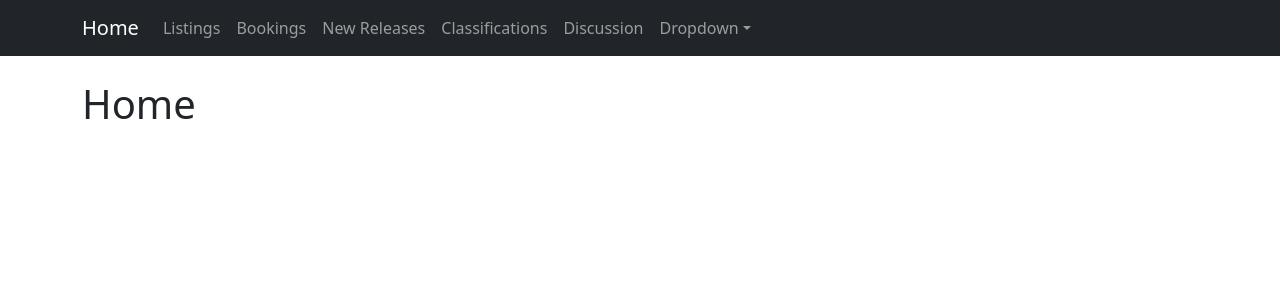
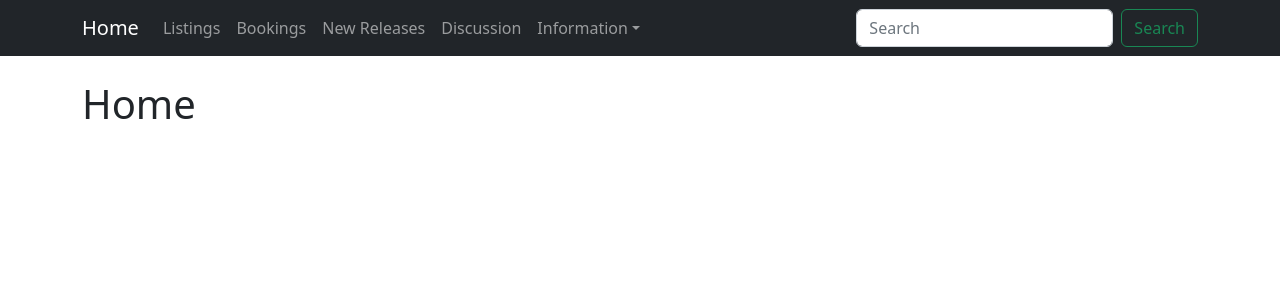
Before and after one commit to tashfeenarshad/DTK_JS-QA_CINEMA, a React (Create React App) app in the folder cinema/: page / in a window 1280 px wide. Shown: the top 300 px of the page. Built offline with nearby package versions, Linux system fonts and the light colour scheme.

Commit message:
Navbar improvements

```diff
--- a/cinema/src/Components/Navbar.jsx
+++ b/cinema/src/Components/Navbar.jsx
@@ -1,7 +1,9 @@
+import Button from 'react-bootstrap/Button';
 import Container from 'react-bootstrap/Container';
 import Nav from 'react-bootstrap/Nav';
 import Navbar from 'react-bootstrap/Navbar';
 import NavDropdown from 'react-bootstrap/NavDropdown';
+import Form from 'react-bootstrap/Form';
 
 function Navigation() {
   return (
@@ -13,16 +15,27 @@ function Navigation() {
             <Nav.Link href="/listings">Listings</Nav.Link>
             <Nav.Link href="/bookings">Bookings</Nav.Link>
             <Nav.Link href="/newreleases">New Releases</Nav.Link>
-            <Nav.Link href="/classifications">Classifications</Nav.Link>
             <Nav.Link href="/discussion">Discussion</Nav.Link>
-            <NavDropdown title="Dropdown" id="basic-nav-dropdown">
-              <NavDropdown.Item href="#action/3.1">Action</NavDropdown.Item>
-              <NavDropdown.Item href="#action/3.2">Another action</NavDropdown.Item>
-              <NavDropdown.Item href="#action/3.3">Something</NavDropdown.Item>
+            <NavDropdown title="Information" id="basic-nav-dropdown">
+              <NavDropdown.Item href="/screens">Screens</NavDropdown.Item>
+              <NavDropdown.Item href="/classifications">Classifications</NavDropdown.Item>
+              <NavDropdown.Item href="/placestogo">Places To Go</NavDropdown.Item>
               <NavDropdown.Divider />
-              <NavDropdown.Item href="#action/3.4">Separated link</NavDropdown.Item>
+              <NavDropdown.Item href="/directions">Directions</NavDropdown.Item>
+              <NavDropdown.Item href="/openingtimes">Opening Times</NavDropdown.Item>
+              <NavDropdown.Item href="/about">About Us</NavDropdown.Item>
+              <NavDropdown.Item href="/contact">Contact Us</NavDropdown.Item>
             </NavDropdown>
           </Nav>
+          <Form className="d-flex">
+            <Form.Control
+              type="search"
+              placeholder="Search"
+              className="me-2"
+              aria-label="Search"
+            />
+            <Button variant="outline-success">Search</Button>
+          </Form>
         </Container>
       </Navbar>
       <br />
```
